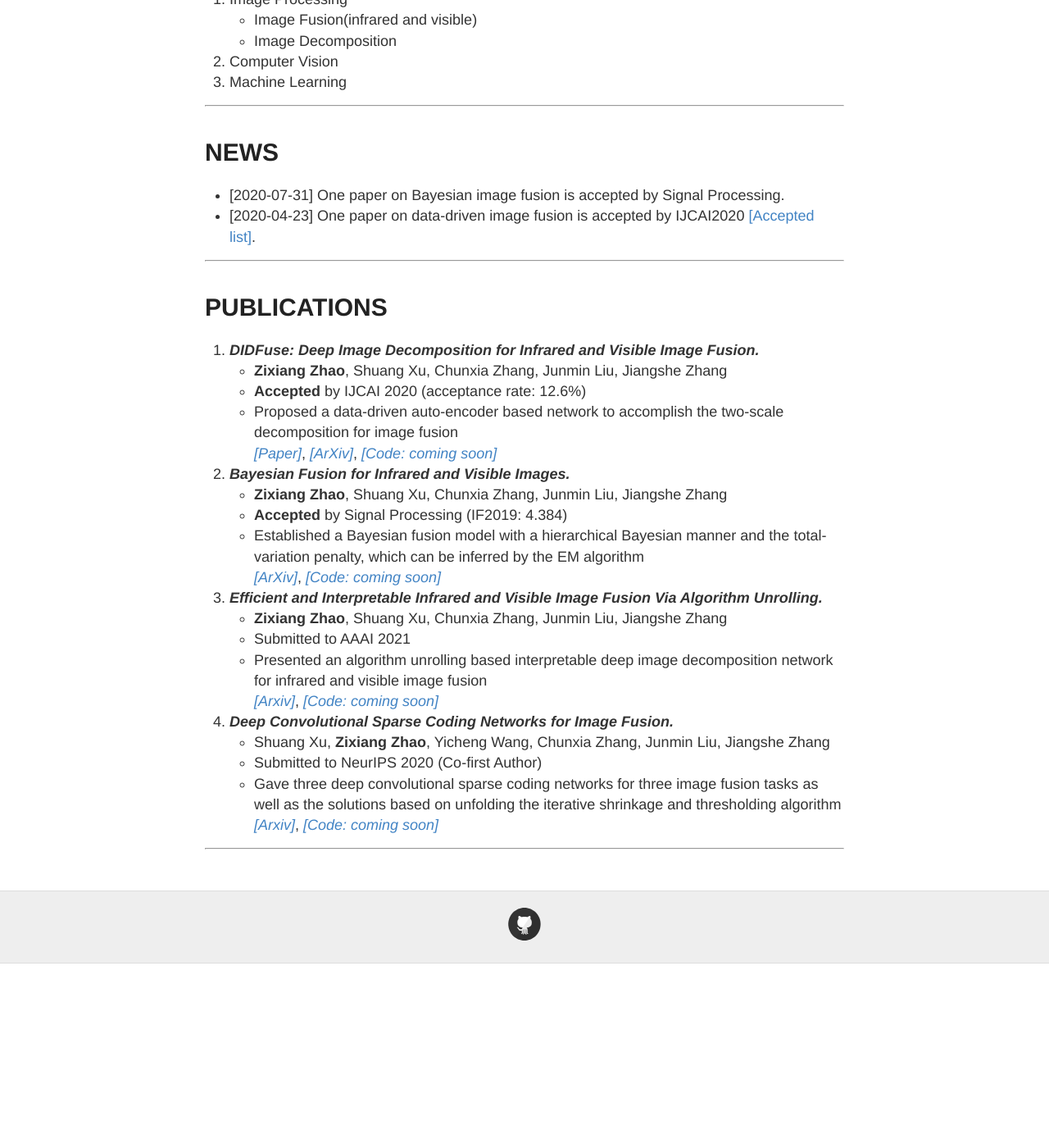
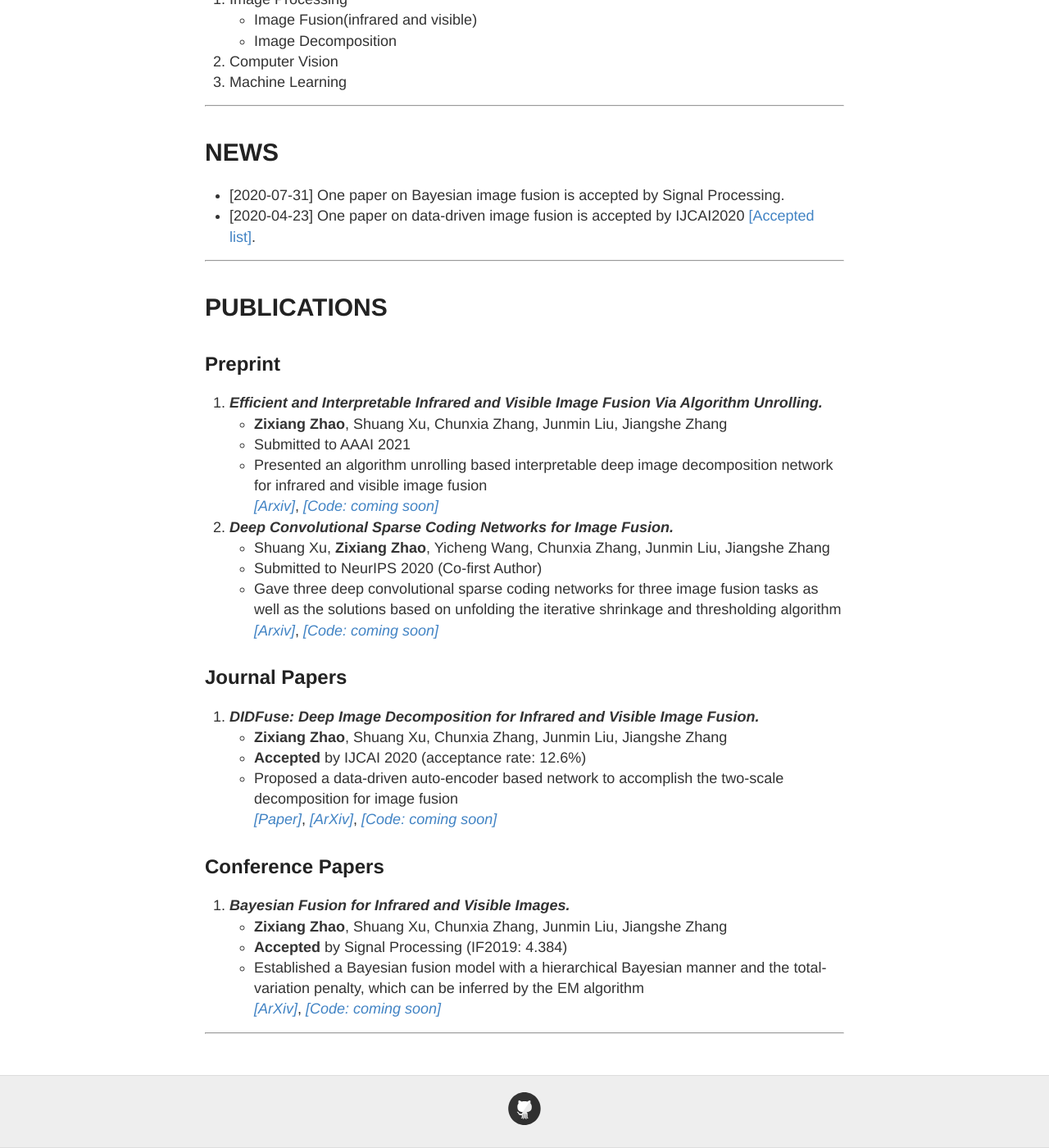
Before and after one commit to Zhaozixiang1228/Zhaozixiang1228.github.io, a Jekyll site: the page built from index.md, in a window 1280 px wide and 1400 px high, scrolled down 760 px. Shown: the whole window at 82% size. Built offline with Jekyll 4.4.1, drawn with Linux system fonts in a browser that asks for light colours; our own code applies the rules of GitHub Pages for plain Markdown files; before the commit the page ends 1935 px from its top, so only the background shows below that.

Commit message:
Update index.md

```diff
--- a/index.md
+++ b/index.md
@@ -29,28 +29,35 @@ I am expected to obtain my Master's degree in 2021 and purse **an admission of a
 
 # PUBLICATIONS
 
+## Preprint
+
+1. ***Efficient and Interpretable Infrared and Visible Image Fusion Via Algorithm Unrolling.***
+* **Zixiang Zhao**, Shuang Xu, Chunxia Zhang, Junmin Liu, Jiangshe Zhang
+* Submitted to AAAI 2021
+* Presented an algorithm unrolling based interpretable deep image decomposition network for infrared and visible image fusion
+[*[Arxiv]*](https://arxiv.org/abs/2005.05896), [*[Code: coming soon]*]()
+
+1. ***Deep Convolutional Sparse Coding Networks for Image Fusion.***
+* Shuang Xu, **Zixiang Zhao**, Yicheng Wang, Chunxia Zhang, Junmin Liu, Jiangshe Zhang
+* Submitted to NeurIPS 2020 (Co-first Author)
+* Gave three deep convolutional sparse coding networks for three image fusion tasks as well as the solutions based on unfolding the iterative shrinkage and thresholding algorithm
+[*[Arxiv]*](https://arxiv.org/abs/2005.08448), [*[Code: coming soon]*]()
+
+
+## Journal Papers
+
 1. ***DIDFuse: Deep Image Decomposition for Infrared and Visible Image Fusion.***
 * **Zixiang Zhao**, Shuang Xu, Chunxia Zhang, Junmin Liu, Jiangshe Zhang
 * **Accepted** by IJCAI 2020 (acceptance rate: 12.6%)
 * Proposed a data-driven auto-encoder based network to accomplish the two-scale decomposition for image fusion
 [*[Paper]*](https://www.ijcai.org/Proceedings/2020/135), [*[ArXiv]*](https://arxiv.org/abs/2003.09210v1), [*[Code: coming soon]*]()
 
-2. ***Bayesian Fusion for Infrared and Visible Images.***
+## Conference Papers
+
+1. ***Bayesian Fusion for Infrared and Visible Images.***
 * **Zixiang Zhao**, Shuang Xu, Chunxia Zhang, Junmin Liu, Jiangshe Zhang
 * **Accepted** by Signal Processing (IF2019: 4.384)
 * Established a Bayesian fusion model with a hierarchical Bayesian manner and the total-variation penalty, which can be inferred by the EM algorithm
 [*[ArXiv]*](https://arxiv.org/abs/2005.05839), [*[Code: coming soon]*]()
 
-3. ***Efficient and Interpretable Infrared and Visible Image Fusion Via Algorithm Unrolling.***
-* **Zixiang Zhao**, Shuang Xu, Chunxia Zhang, Junmin Liu, Jiangshe Zhang
-* Submitted to AAAI 2021
-* Presented an algorithm unrolling based interpretable deep image decomposition network for infrared and visible image fusion
-[*[Arxiv]*](https://arxiv.org/abs/2005.05896), [*[Code: coming soon]*]()
-
-4. ***Deep Convolutional Sparse Coding Networks for Image Fusion.***
-* Shuang Xu, **Zixiang Zhao**, Yicheng Wang, Chunxia Zhang, Junmin Liu, Jiangshe Zhang
-* Submitted to NeurIPS 2020 (Co-first Author)
-* Gave three deep convolutional sparse coding networks for three image fusion tasks as well as the solutions based on unfolding the iterative shrinkage and thresholding algorithm
-[*[Arxiv]*](https://arxiv.org/abs/2005.08448), [*[Code: coming soon]*]()
-
 ---
```
